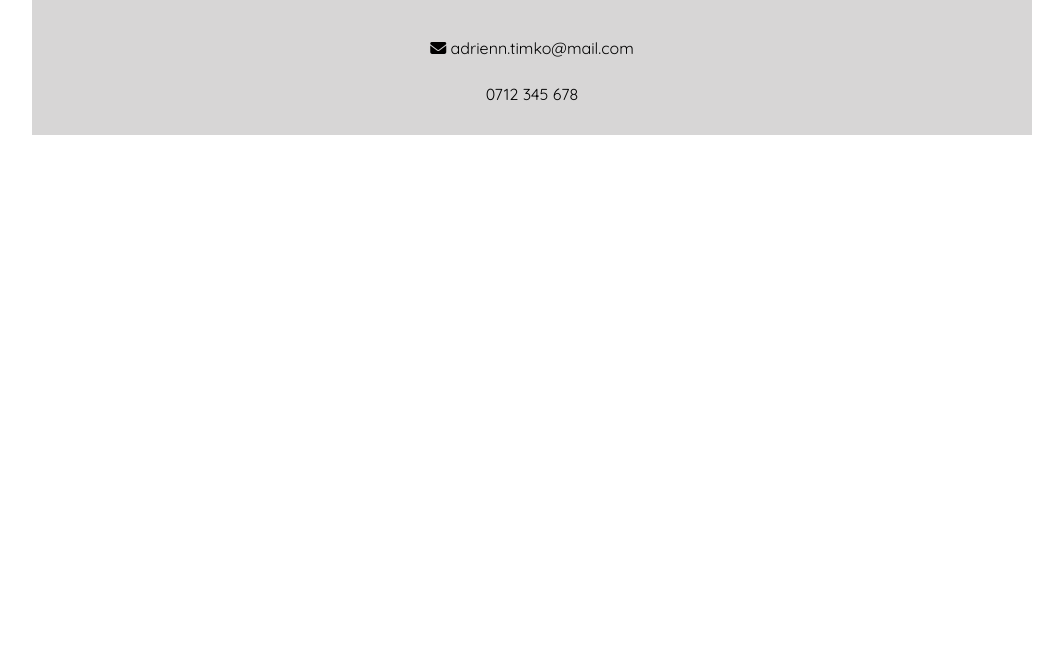
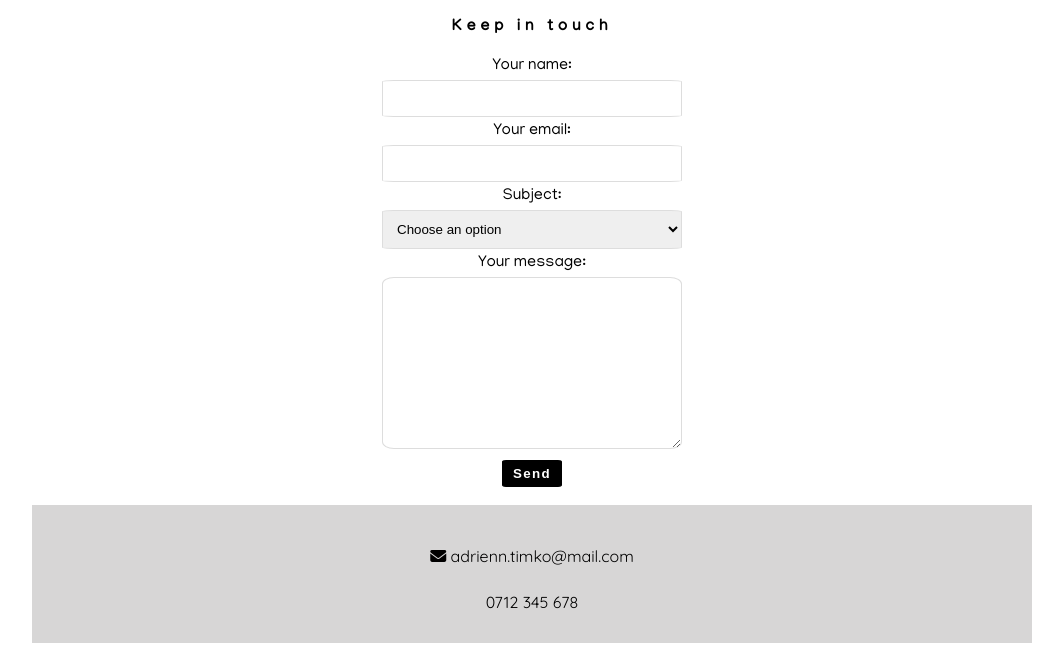
Before and after one commit to Hirschbaum/mandatory-htmlcss01, a plain HTML site: page contact.html in a window 1280 px wide. Shown: the part 186-845 px from the top of the page, without its empty margins (108-1171 px from the left). Before the commit the page ends 800 px from the top, so only its background shows below. Drawn offline with Linux system fonts and the light colour scheme.

Commit message:
fixed movies, links, contact html and some css

```diff
--- a/contact.html
+++ b/contact.html
@@ -5,14 +5,14 @@
     <meta charset="UTF-8">
     <meta name="viewport" content="width=device-width, initial-scale=1.0">
     <meta http-equiv="X-UA-Compatible" content="ie=edge">
-    <link rel="stylesheet" href="style.css">
     <script src="https://kit.fontawesome.com/fa53f7bf2c.js"></script>
     <link href="https://fonts.googleapis.com/css?family=Manjari|Quicksand&display=swap" rel="stylesheet">
+    <link rel="stylesheet" href="style.css">
     <title>Contact</title>
 </head>
 
 <body>
-    <!------------------------- header and footer to every sites! && it should shows, on which page u are-->
+    <!------------------------- header and footer to every sites! && it should show, on which page u are-->
     <header>
         <h1>welcome </h1>
         <ul>
@@ -26,7 +26,33 @@
     </header>
 
     <!------------------------- Contact ----------------------------------->
+    <h4>Keep in touch</h4>
 
+    <form>
+        <label for="full-name">Your name:</label>
+        <input type="text" name="full-name" id="full-name" required>
+        <!--pattern from w3schools-->
+        <label for="e-mail">Your email:</label>
+        <input type="email" name="e-mail" id="e-mail" required pattern="[a-z0-9._%+-]+@[a-z0-9.-]+\.[a-z]{2,}$"
+            title="Must be in the following order: characters@characters.domain">
+
+        <label for="select-options">Subject:</label>
+        <select name="select-options" id="select-options" required>
+            <option value="choose">Choose an option</option>
+            <option value="qoutation">quotation</option>
+            <option value="order">order</option>
+            <option value="UI">UI/UX/design</option>
+            <option value="other">other</option>
+        </select>
+
+        <label for="message">Your message:</label>
+        <textarea name="message" id="message" cols="30" rows="10" required minlength="25" maxlength="1000"></textarea>
+        <br>
+        <input type="submit" value="Send">
+
+    </form>
+
+    <br>
     <!-------------------------- footer ------------------------------>
     <footer>
         <br>
--- a/style.css
+++ b/style.css
@@ -38,10 +38,23 @@ a {
     font-weight: 700;
 }
 
+h4 {
+    letter-spacing: 0.3em;
+}
+.welcome-text {
+    text-align: center;
+    width: 70%;
+    padding: 0 15%;
+    line-height: 1.7em;
+    font-size: 17px;
+    font-weight: 700;
+}
+
 /*      ----- this class stands for all texts, paragraphs -----*/
 .blabla {
     line-height: 1.7em;
     padding: 0 20%;
+    text-align: left;
 }
 
 footer p {
@@ -58,7 +71,7 @@ footer p {
 
 img {
     height: 40%;
-    width: 20%;
+    width: 30%;
     border-radius: 100%;
 }
 /*----------------------------- MOVIES --------------------------------*/
@@ -97,3 +110,34 @@ img {
 .websites ul li {
     display: block;
 }
+
+small {
+    color: rgb(155, 153, 153);
+    font-style: oblique;
+}
+
+/*---------------------------- CONTACT ---------------------------*/
+
+input[type=text], input[type=email], select, textarea {
+    width: 30%;
+    display: inline-block;
+    box-sizing: border-box;
+    border: 1px solid #ddd;
+    border-radius: 4%;
+    margin: 0.5% 35%;
+    padding: 1%;
+}
+
+label {
+    padding: 0.5% 0%;
+}
+
+input[type=submit] {
+    padding: 0.5% 1%;
+    border: 1px solid #000;
+    border-radius: 7%;
+    color: #fff;
+    background-color: black;
+    letter-spacing: 0.1em;
+    font-weight: 700;
+}
```
Also changed, not shown: about.html (+2 -2 lines), index.html (+11 -5 lines), links.html (+10 -3 lines), movies.html (+3 -1 lines).
